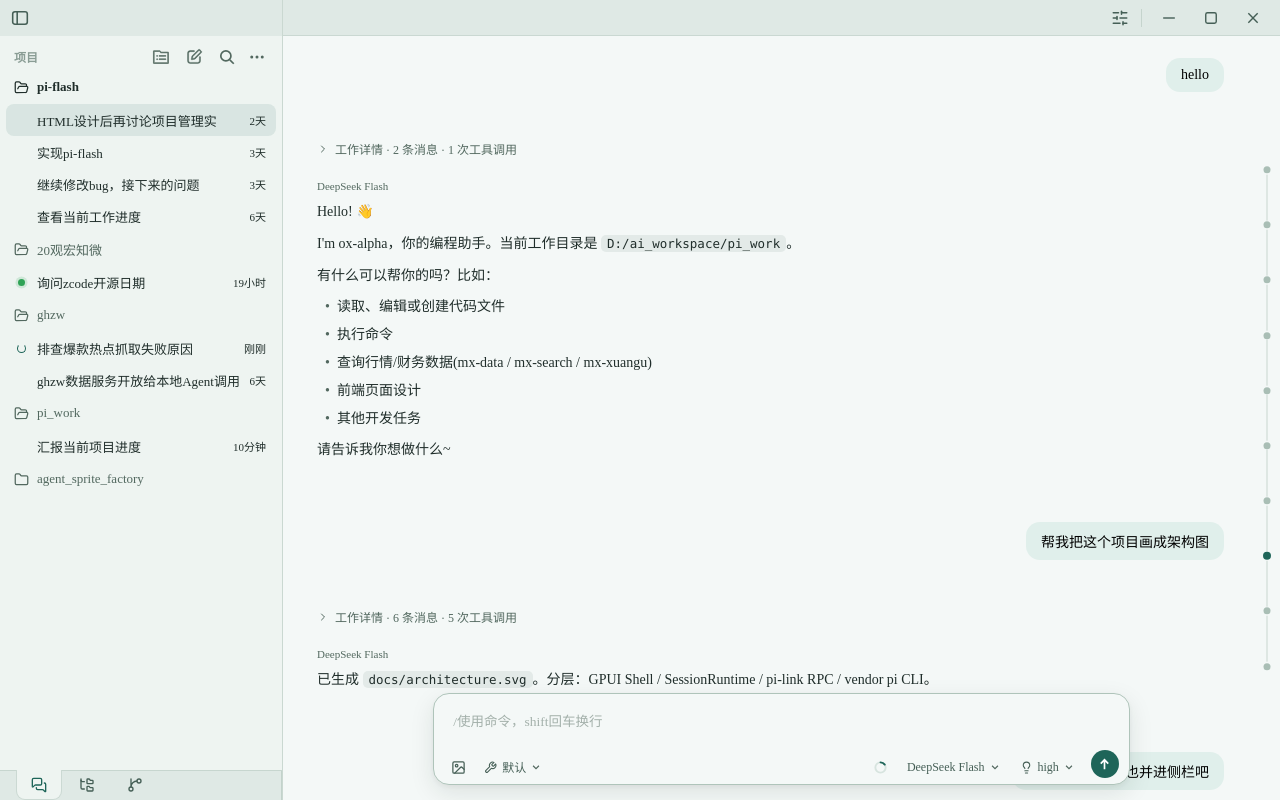
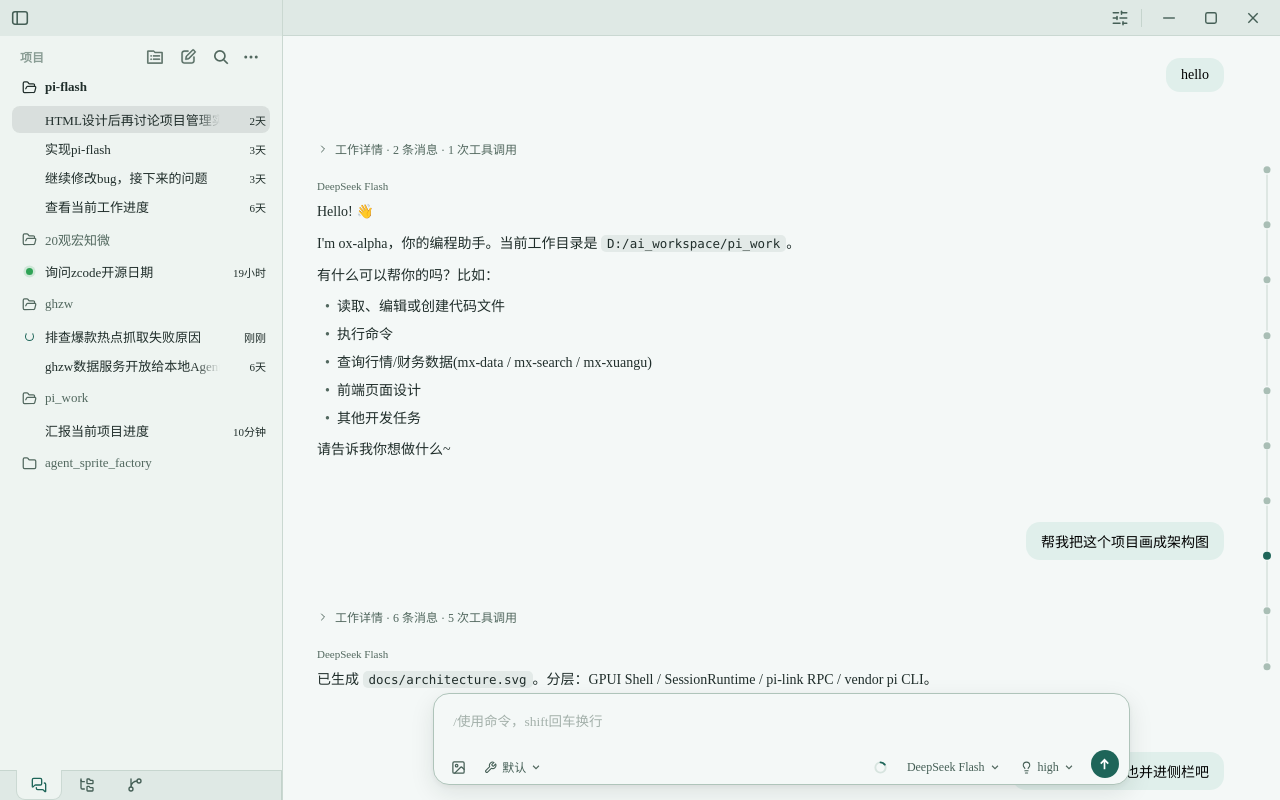
Before and after one commit to danielbill/pi-flash, a plain HTML site: page docs/UI设计/主界面UI设计-2.html in a window 1280 px wide. Drawn offline with Linux system fonts and the light colour scheme.

Commit message:
design(v55): 会话列表同步 ZCode 规格——列表 12px 侧留白、行 4px 内距+2px 行距、选中/悬停中性薄纱 10%/5%、mask 24px、时间列 38px 右对齐

```diff
--- a/docs/UI设计/主界面UI设计-2.html
+++ b/docs/UI设计/主界面UI设计-2.html
@@ -98,8 +98,8 @@
     width: 100%;
     border: 0; cursor: default; text-align: left;
     background: transparent; color: var(--text-dim);
-    border-radius: 8px;
-    padding: 6px 8px;
+    border-radius: 8px; margin-bottom: 2px;
+    padding: 6px 4px 6px 10px;
     display: flex; align-items: center; gap: 8px;
     font-family: inherit; font-size: 13px; font-weight: 500;
   }
@@ -119,12 +119,12 @@
   .prj-row.active { color: var(--text); font-weight: 600; }
   .ps-row {
     display: flex; align-items: center; gap: 8px;
-    padding: 6.5px 10px 6.5px 8px;
+    padding: 4px 4px 4px 10px; margin-bottom: 2px;
     border-radius: 8px; cursor: default;
     font-size: 13px; color: var(--text);
   }
-  .ps-row:hover { background: var(--bg-hover); }
-  .ps-row.sel, .ps-row.sel:hover { background: rgba(30, 101, 89, .10); }
+  .ps-row:hover { background: color-mix(in srgb, var(--text) 5%, transparent); }
+  .ps-row.sel, .ps-row.sel:hover { background: color-mix(in srgb, var(--text) 10%, transparent); }
   .ps-row .slot {
     width: 15px; height: 15px; flex: none;
     display: flex; align-items: center; justify-content: center;
@@ -133,11 +133,11 @@
      溢出时由 JS 加 .clip，避免短标题末字被误淡出 */
   .ps-row .t { flex: 1; min-width: 0; white-space: nowrap; overflow: hidden; }
   .ps-row .t.clip {
-    -webkit-mask-image: linear-gradient(90deg, #000 calc(100% - 28px), transparent 100%);
-            mask-image: linear-gradient(90deg, #000 calc(100% - 28px), transparent 100%);
+    -webkit-mask-image: linear-gradient(90deg, #000 calc(100% - 24px), transparent 100%);
+            mask-image: linear-gradient(90deg, #000 calc(100% - 24px), transparent 100%);
   }
   /* 时间区：右侧相对时间（刚刚 / 10分 / 19小时 / 3天） */
-  .ps-row .time { flex: none; font-size: 11px; color: var(--text-faint); }
+  .ps-row .time { flex: none; width: 38px; text-align: right; font-size: 11px; color: var(--text-faint); }
   .ps-empty { padding: 5.5px 10px 6.5px 31px; font-size: 12.5px; color: var(--text-dim); }
   .spin {
     width: 9px; height: 9px; border-radius: 50%; flex: none;
@@ -232,7 +232,7 @@
     width: 1px; background: transparent;
   }
   .slp-resizer:hover::after, .slp-resizer.dragging::after { background: var(--accent); }
-  .panel-view { display: none; flex: 1 1 auto; min-height: 0; overflow-y: auto; padding: 10px 6px; }
+  .panel-view { display: none; flex: 1 1 auto; min-height: 0; overflow-y: auto; padding: 10px 12px; }
   .panel-view.on { display: block; }
     #pv-files { position: relative; }
   .ft-row {
```
Also changed, not shown: docs/UI设计/主界面UI设计说明.md (+6 -4 lines).
